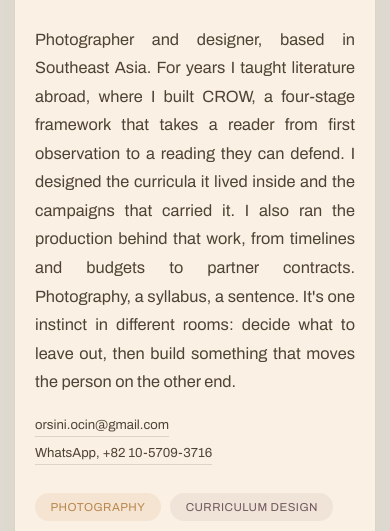
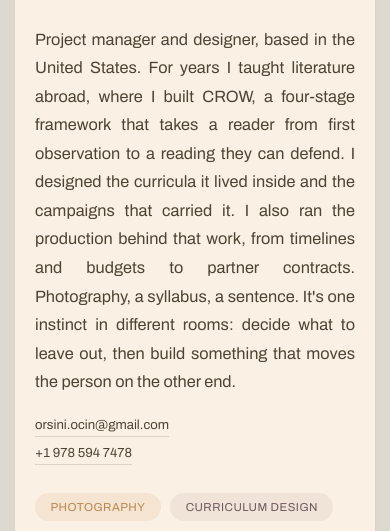
Before and after one commit to hironowillard/no_job_prospects, a plain HTML site: page index.html in a window 390 px wide. Shown: the part 313-844 px from the top of the page. Drawn offline with Linux system fonts and the light colour scheme.

Commit message:
Update location and phone

```diff
--- a/index.html
+++ b/index.html
@@ -495,11 +495,11 @@
 
           <!-- group 2: bio -->
           <div class="group-bio">
-            <p class="bio">Photographer and designer, based in Southeast Asia. For years I taught literature abroad, where I built <em>CROW</em>, a four-stage framework that takes a reader from first observation to a reading they can defend. I designed the curricula it lived inside and the campaigns that carried it. I also ran the production behind that work, from timelines and budgets to partner contracts. Photography, a syllabus, a sentence. It's one instinct in different rooms: decide what to leave out, then build something that moves the person on the other end.</p>
+            <p class="bio">Project manager and designer, based in the United States. For years I taught literature abroad, where I built <em>CROW</em>, a four-stage framework that takes a reader from first observation to a reading they can defend. I designed the curricula it lived inside and the campaigns that carried it. I also ran the production behind that work, from timelines and budgets to partner contracts. Photography, a syllabus, a sentence. It's one instinct in different rooms: decide what to leave out, then build something that moves the person on the other end.</p>
             <div class="bio-contact" id="contact">
               <a href="mailto:orsini.ocin@gmail.com">orsini.ocin@gmail.com</a>
               <span class="bio-contact-divider"></span>
-              <a href="https://wa.me/821057093716" target="_blank" rel="noopener">WhatsApp, +82 10-5709-3716</a>
+              <a href="tel:+19785947478">+1 978 594 7478</a>
             </div>
           </div>
 
```
